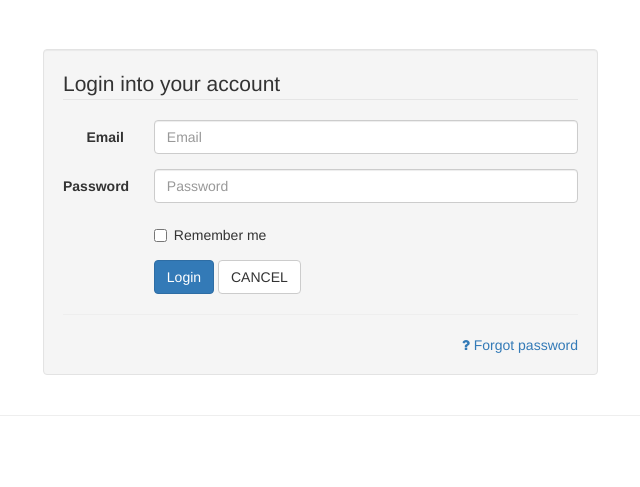
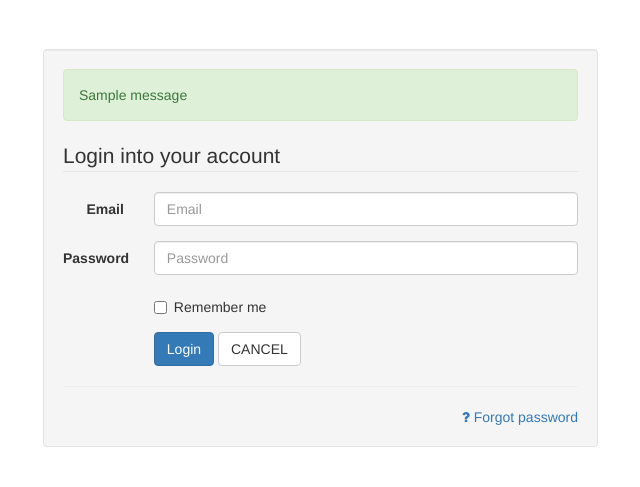
Before and after one commit to PatrickCmd/Bucketlist_App, a Flask app: page /login in a window 1280 px wide. Shown: the part 51-538 px from the top of the page, without its empty margins (222-862 px from the left). Run offline with Flask 2, Linux system fonts and the light colour scheme; one stand-in notice (Sample message) is shown; some libraries are stand-ins or nearby versions.

Commit message:
added flash messages on login page

```diff
--- a/bucket_app/app/templates/login.html
+++ b/bucket_app/app/templates/login.html
@@ -5,6 +5,13 @@
         <div class="col-md-6 col-md-offset-2">
             <p style="padding: 20px;"></p>
             <div class="well">
+                {% with messages = get_flashed_messages() %}
+                    {% if messages %}
+                        {% for message in messages %}
+                            <div class="alert alert-success">{{ message }} </div>
+                        {% endfor %}
+                    {% endif %}
+                {% endwith %}
                 <fieldset>
                     <form action="{{ url_for('login') }}" method="post" class="form-horizontal">
                         <legend>Login into your account</legend>
```
